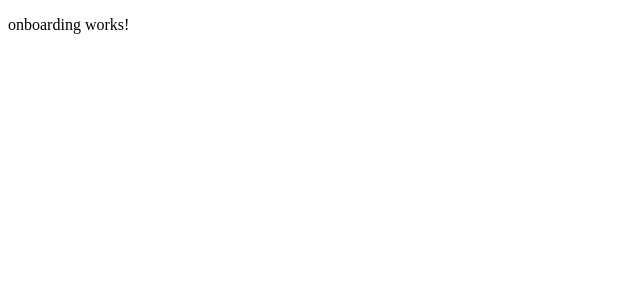
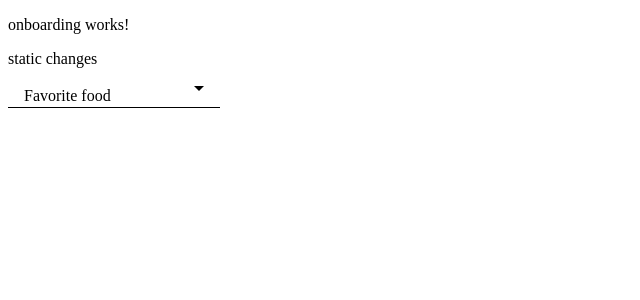
Before and after one commit to Nsg2057/DORA-Onboarding, an Angular app: page / in a window 1280 px wide. Shown: the top 300 px of the page, without its empty margins (0-640 px from the left). Built offline with nearby package versions, Linux system fonts and the light colour scheme.

Commit message:
Drop down test

```diff
--- a/package.json
+++ b/package.json
@@ -15,6 +15,7 @@
     "@angular/compiler": "^16.0.0",
     "@angular/core": "^16.0.0",
     "@angular/forms": "^16.0.0",
+    "@angular/material": "^16.2.0",
     "@angular/platform-browser": "^16.0.0",
     "@angular/platform-browser-dynamic": "^16.0.0",
     "@angular/router": "^16.0.0",
--- a/src/app/onboarding/onboarding.component.html
+++ b/src/app/onboarding/onboarding.component.html
@@ -1 +1,13 @@
 <p>onboarding works!</p>
+<p> static changes</p>
+
+
+
+<mat-form-field>
+  <mat-label>Favorite food</mat-label>
+  <mat-select>
+    <mat-option *ngFor="let food of foods" [value]="food.value">
+      {{food.viewValue}}
+    </mat-option>
+  </mat-select>
+</mat-form-field>
--- a/src/app/onboarding/onboarding.component.ts
+++ b/src/app/onboarding/onboarding.component.ts
@@ -1,13 +1,23 @@
 import { Component } from '@angular/core';
 
+interface Food {
+  value: string;
+  viewValue: string;
+}
 @Component({
   selector: 'app-onboarding',
   templateUrl: './onboarding.component.html',
-  styleUrls: ['./onboarding.component.css']
+  styleUrls: ['./onboarding.component.css'],
+
 })
 export class OnboardingComponent {
   uuid: string | null = null;
 
+  foods: Food[] = [
+    {value: 'steak-0', viewValue: 'Steak'},
+    {value: 'pizza-1', viewValue: 'Pizza'},
+    {value: 'tacos-2', viewValue: 'Tacos'},
+  ];
 constructor() {
 this.generateUuid();
 }
@@ -15,9 +25,4 @@ this.generateUuid();
     this.uuid = "DORA" + Date.now();
     console.log("generated UUID" , this.uuid);
   }
-
-
-
-
-
 }
```
Also changed, not shown: src/app/app.module.ts (+9 -1 lines), src/app/onboarding/onboarding.module.ts (added, +17 -0 lines), 1 other file (tests, documents, lock files or other folders).
